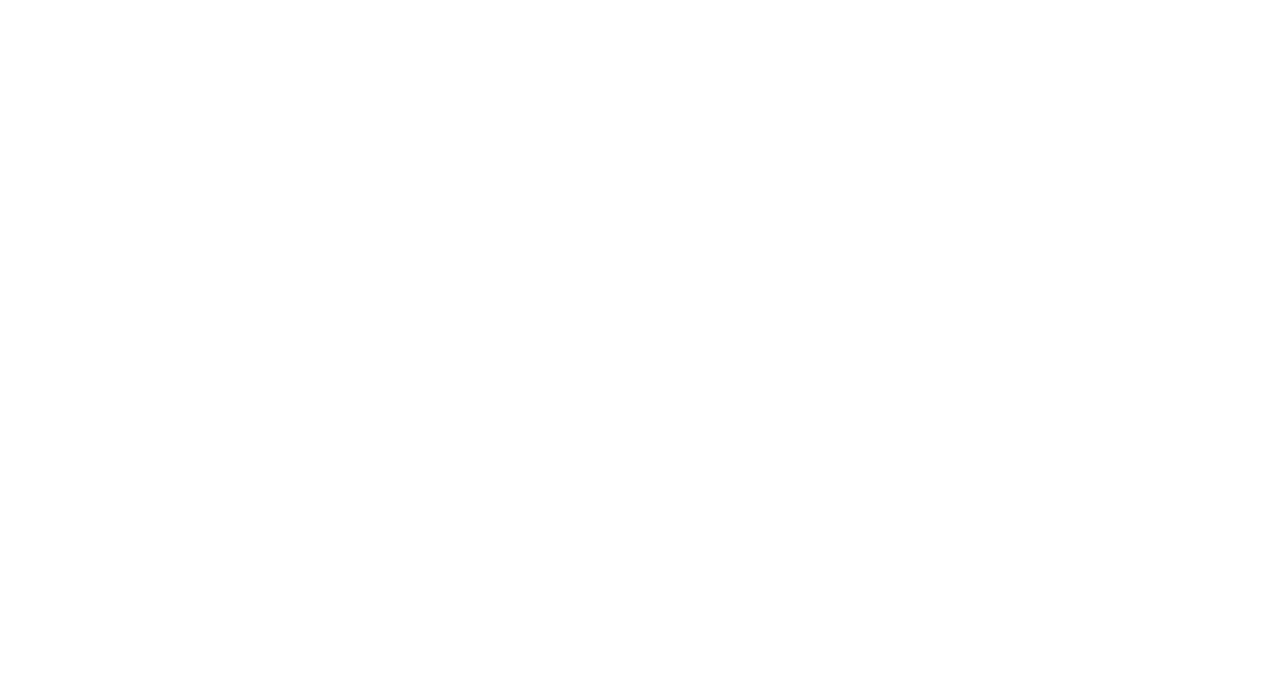
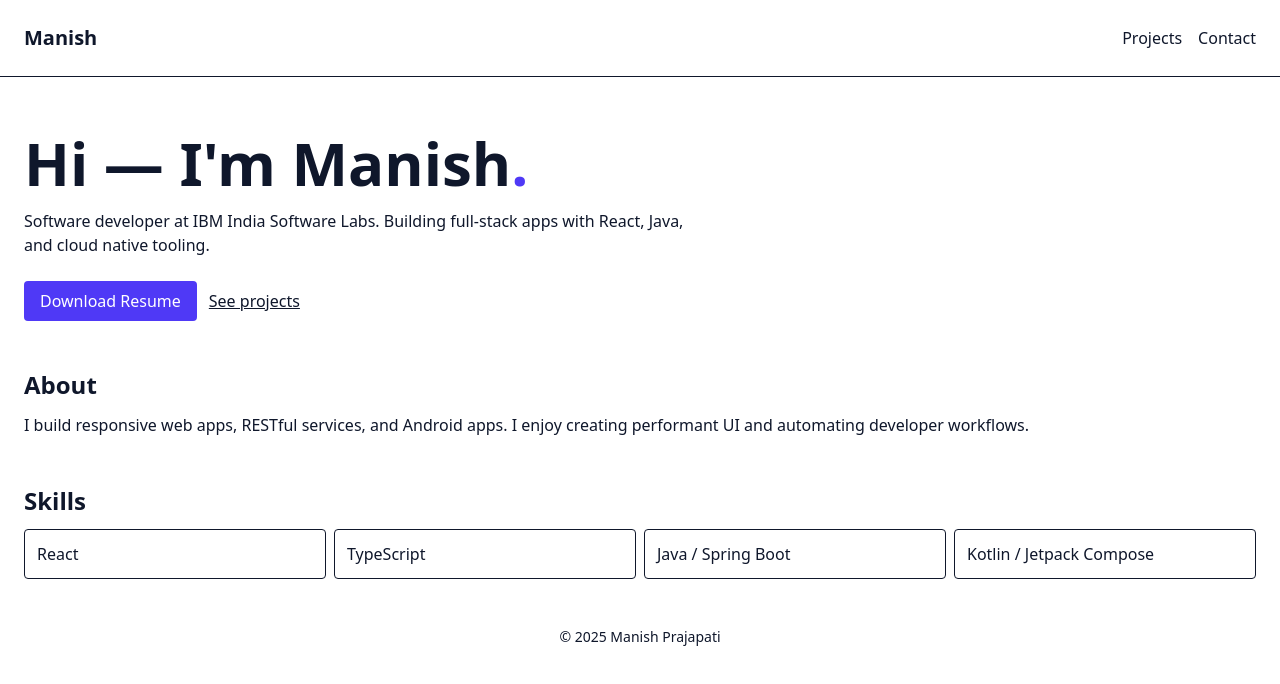
Before and after one commit to maniesh22/portfolio, a React (Vite) app: page / in a window 1280 px wide. Shown: the top 684 px of the page. Built offline with nearby package versions, Linux system fonts and the light colour scheme.

Commit message:
update main.tsx

```diff
--- a/src/main.tsx
+++ b/src/main.tsx
@@ -4,9 +4,19 @@ import { BrowserRouter } from 'react-router-dom'
 import App from './App'
 import './styles/tailwind.css'
 
+// Determine basename based on environment
+// GitHub Pages uses /portfolio-ready/, Docker/K8s uses /
+const getBasename = () => {
+  const path = window.location.pathname
+  if (path.includes('github.io')) {
+    return '/portfolio-ready/'
+  }
+  return '/'
+}
+
 createRoot(document.getElementById('root')!).render(
   <React.StrictMode>
-    <BrowserRouter basename={import.meta.env.VITE_BASENAME || '/'}>
+    <BrowserRouter basename={getBasename()}>
       <App />
     </BrowserRouter>
   </React.StrictMode>
```
